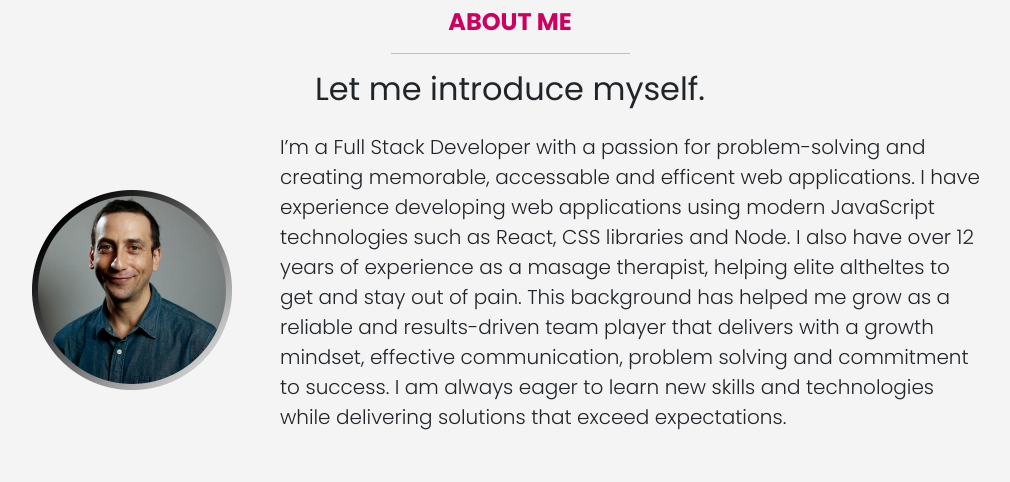
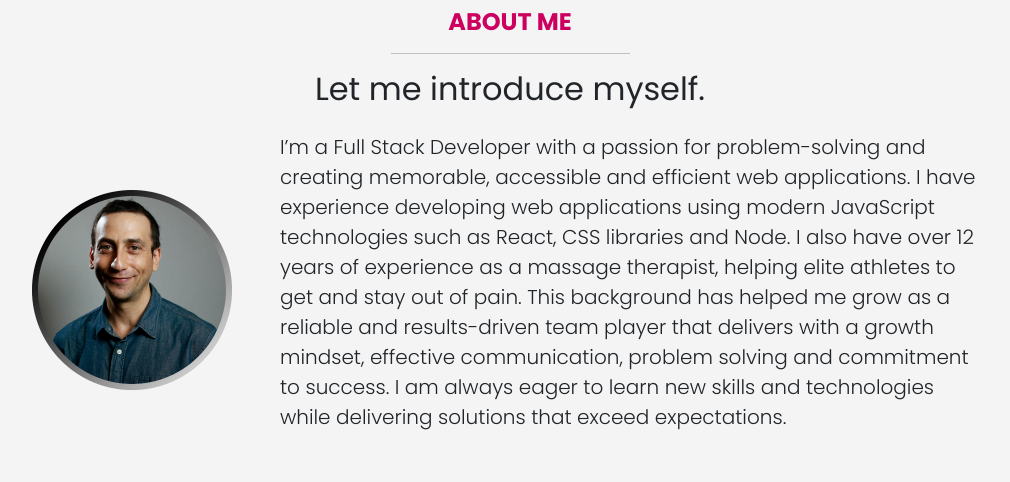
Before and after one commit to benjahmin-koenigsberg/bootsrap-portfolio, a website: page index.html in a window 1280 px wide. Shown: the part 840-1322 px from the top of the page, without its empty margins (130-1140 px from the left). Drawn offline with Linux system fonts and the light colour scheme.

Commit message:
fixes spelling errors in summary

```diff
--- a/index.html
+++ b/index.html
@@ -65,16 +65,17 @@
       <div class="about-content d-flex gap-5 align-items-center h-100">
         <img src="./images/my-avatar.png" alt="benjahmin's headshot" class="about-img img-fluid ">
         <p class="lead">
-          I’m a Full Stack Developer with a passion for problem-solving and creating memorable, accessable and efficent
+          I’m a Full Stack Developer with a passion for problem-solving and creating memorable, accessible and efficient
           web
           applications. I have experience developing web applications using modern JavaScript technologies such as
           React,
-          CSS libraries and Node. I also have over 12 years of experience as a masage therapist, helping elite altheltes
+          CSS libraries and Node. I also have over 12 years of experience as a massage therapist, helping elite athletes
           to get and stay out of pain. This background has helped me grow as a reliable and results-driven team player
           that delivers
           with a growth mindset, effective communication, problem solving and commitment to success. I am always eager
           to learn new skills and technologies while delivering
           solutions that exceed expectations.
+
         </p>
       </div>
     </div>
```
